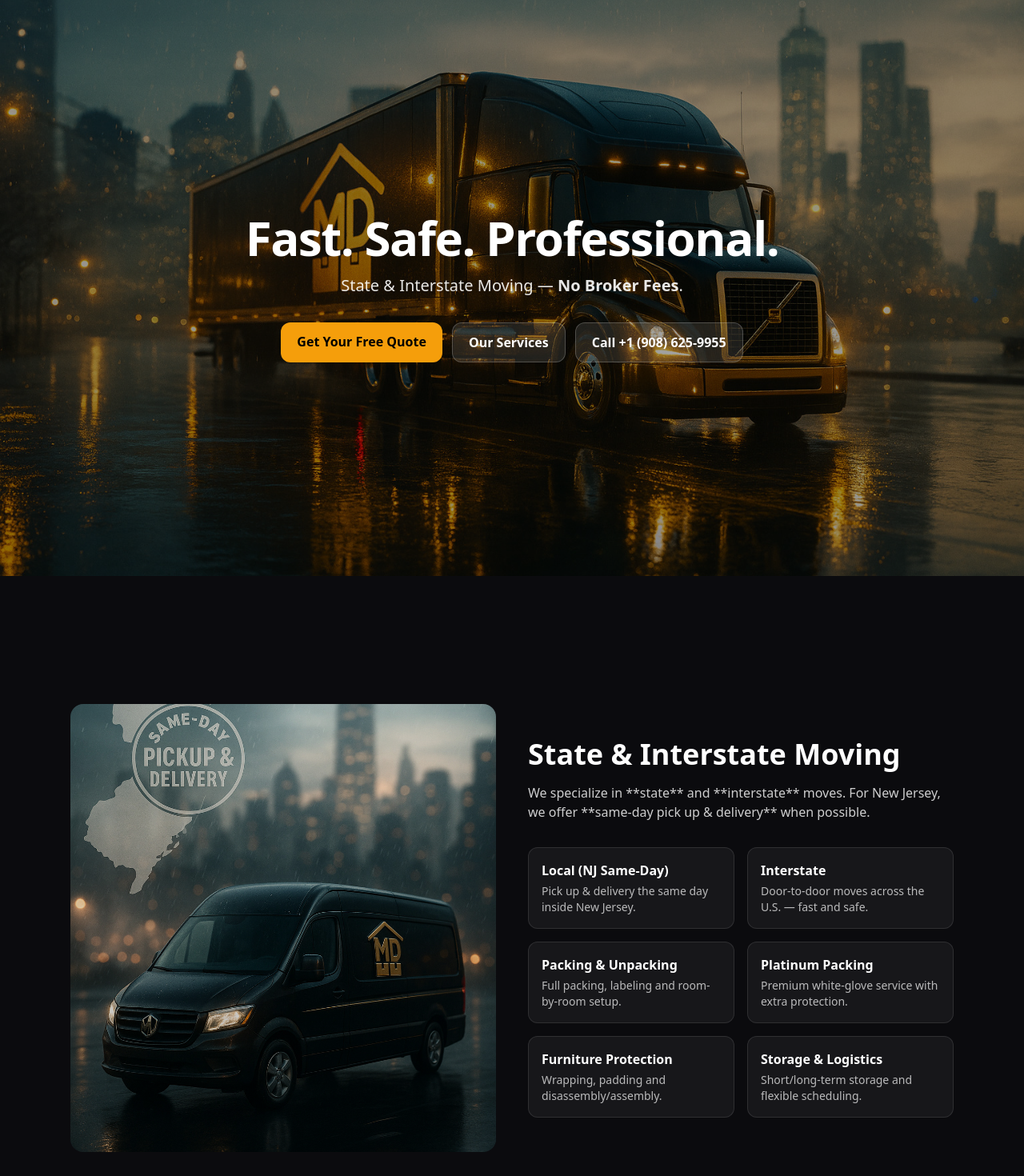
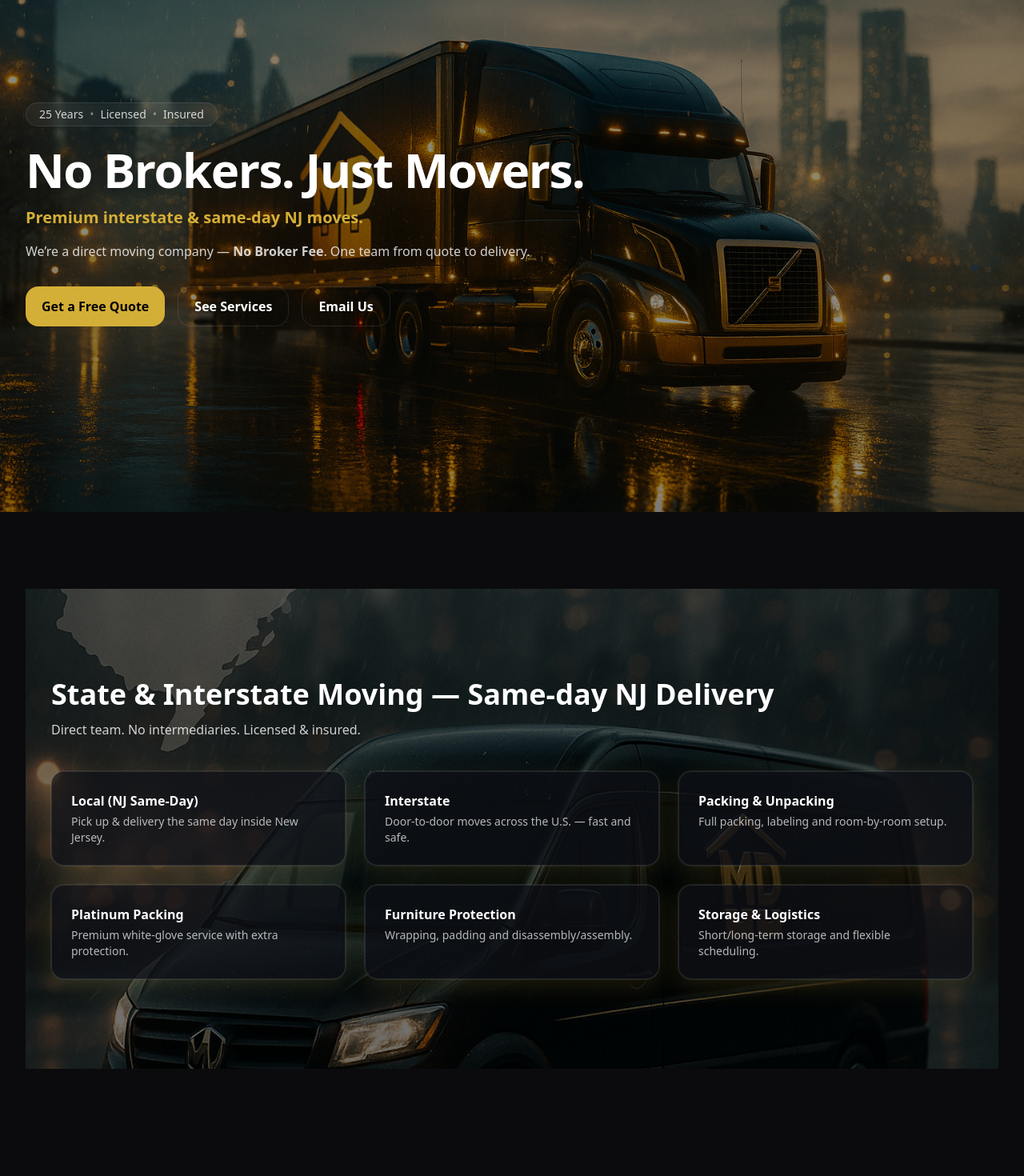
Before and after one commit to davimarti90/md-website, a Next.js app: page / in a window 1280 px wide. Shown: the top 1470 px of the page at 80% size. Built offline with nearby package versions, Linux system fonts and the light colour scheme.

Commit message:
fix image paths

```diff
--- a/app/globals.css
+++ b/app/globals.css
@@ -5,9 +5,8 @@
 /* === BASE === */
 @layer base {
   :root { color-scheme: dark; }
-
-  /* <- aquí es donde fallaba: va dentro de @layer */
-  html, body { @apply bg-mdDark text-white min-h-screen; }
+  html, body { @apply text-white; }
+  body { background-color: #0B0B0E; } /* evita @apply para el color base */
 }
 
 /* === COMPONENTS === */
@@ -16,63 +15,16 @@
   .section { @apply py-16 md:py-24; }
 
   .btn { @apply inline-flex items-center justify-center gap-2 rounded-2xl px-5 py-3 font-semibold transition; }
-  .btn-primary { @apply btn bg-mdGold text-black hover:brightness-95 shadow-glow; }
+  .btn-primary { @apply btn text-black; background-color: #D4AF37; }
   .btn-ghost { @apply btn border border-white/10 bg-white/0 hover:bg-white/5; }
 
-  .card { @apply rounded-2xl border border-white/10 bg-mdGray/70 p-6 shadow; }
-  .badge { @apply inline-flex items-center gap-2 rounded-full px-3 py-1 text-xs font-semibold bg-white/5 border border-white/10; }
+  .card { @apply rounded-2xl border border-white/10; background: rgba(17,18,23,.7); padding: 1.5rem; box-shadow: 0 0 0 1px rgba(255,255,255,.08), 0 8px 30px rgba(212,175,55,.15); }
+  .badge { @apply inline-flex items-center gap-2 rounded-full px-3 py-1 text-xs font-semibold; background: rgba(255,255,255,.05); border: 1px solid rgba(255,255,255,.1); }
   .lead { @apply text-white/70; }
 
-  /* Garantiza que el contenido quede encima del overlay */
-  .section-content { @apply relative z-10; }
+  /* Contenido por encima de overlays */
+  .section-content { position: relative; z-index: 1; }
 }
 
 /* === UTILITIES === */
-@layer utilities {
-  /* ==== BG SECTIONS (hot-fix) ==== */
-
-  .hero-bg {
-    position: relative;
-    min-height: 80svh;     /* alto visible */
-    background-image: url('/images/hero-bg.jpg');
-    background-size: cover;
-    background-position: center;
-    background-repeat: no-repeat;
-  }
-  .hero-bg::before {       /* overlay sutil */
-    content: "";
-    position: absolute;
-    inset: 0;
-    background: linear-gradient(to bottom, rgba(0,0,0,.6), rgba(0,0,0,.35) 40%, rgba(0,0,0,.65));
-  }
-
-  .services-bg {
-    position: relative;
-    min-height: 60svh;
-    background-image: url('/images/services-hero.jpg');
-    background-size: cover;
-    background-position: center;
-    background-repeat: no-repeat;
-  }
-  .services-bg::before {
-    content: "";
-    position: absolute;
-    inset: 0;
-    background: rgba(0,0,0,.40);
-  }
-
-  .process-bg {
-    position: relative;
-    min-height: 60svh;
-    background-image: url('/images/process.jpg');
-    background-size: cover;
-    background-position: center;
-    background-repeat: no-repeat;
-  }
-  .process-bg::before {
-    content: "";
-    position: absolute;
-    inset: 0;
-    background: linear-gradient(to bottom, rgba(0,0,0,.45), rgba(0,0,0,.7));
-  }
-}
+/* (si quieres utilidades extra, ponlas aquí) */
--- a/app/test/page.tsx
+++ /dev/null
@@ -1,22 +0,0 @@
-// app/test/page.tsx
-export default function TestImages() {
-  return (
-    <main style={{ background: "#0B0B0E", color: "white", minHeight: "100vh", padding: 24 }}>
-      <h1 style={{ fontSize: 24, fontWeight: 800, marginBottom: 16 }}>Debug Images</h1>
-
-      <p>Directas de /public/images. Si esto se ve en producción, las rutas, DNS y Vercel están bien.</p>
-
-      <div style={{ display: "grid", gridTemplateColumns: "1fr", gap: 16, marginTop: 24, maxWidth: 1000 }}>
-        <div style={{ position: "relative", height: 280, overflow: "hidden", borderRadius: 12, border: "1px solid rgba(255,255,255,.1)" }}>
-          <img src="/images/hero-bg.jpg?v=6" alt="hero" style={{ width: "100%", height: "100%", objectFit: "cover" }} />
-        </div>
-        <div style={{ position: "relative", height: 280, overflow: "hidden", borderRadius: 12, border: "1px solid rgba(255,255,255,.1)" }}>
-          <img src="/images/services-hero.jpg?v=6" alt="services" style={{ width: "100%", height: "100%", objectFit: "cover" }} />
-        </div>
-        <div style={{ position: "relative", height: 280, overflow: "hidden", borderRadius: 12, border: "1px solid rgba(255,255,255,.1)" }}>
-          <img src="/images/process.jpg?v=6" alt="process" style={{ width: "100%", height: "100%", objectFit: "cover" }} />
-        </div>
-      </div>
-    </main>
-  );
-}
--- a/components/Hero.tsx
+++ b/components/Hero.tsx
@@ -1,41 +1,45 @@
-// components/Hero.tsx
-import Image from "next/image";
-
+// app/components/Hero.tsx
 export default function Hero() {
   return (
-    <section className="relative w-full h-[90vh] overflow-hidden">
+    <section
+      className="relative isolate"
+      style={{ minHeight: "80vh" }} /* evitar purge de tailwind: usamos inline */
+    >
       {/* Fondo */}
-      <Image
-        src="/images/hero-bg.jpg"
-        alt="MD Interstate Moving — hero background"
-        fill
-        priority
-        className="object-cover"
-        sizes="100vw"
-      />
+      <div className="absolute inset-0 -z-10 overflow-hidden pointer-events-none">
+        <img
+          src="/images/hero-bg.jpg?v=5"
+          alt=""
+          aria-hidden="true"
+          className="h-full w-full object-cover object-center block"
+          fetchPriority="high"
+        />
+        <div className="absolute inset-0" style={{ background: "rgba(0,0,0,.45)" }} />
+      </div>
 
-      {/* Oscurecer para legibilidad */}
-      <div className="absolute inset-0 bg-black/40" />
-
-      {/* Contenido */}
-      <div className="relative z-10 h-full max-w-6xl mx-auto px-6 flex flex-col items-center justify-center text-center text-white">
-        <h1 className="text-4xl sm:text-5xl md:text-6xl font-extrabold tracking-tight">
-          Fast. Safe. Professional.
-        </h1>
-        <p className="mt-4 max-w-2xl text-base sm:text-lg md:text-xl text-white/90">
-          State & Interstate Moving — <span className="font-semibold">No Broker Fees</span>.
+      <div className="container-md py-24 lg:py-32">
+        <p className="mb-6 inline-flex items-center gap-2 rounded-full px-4 py-1 text-sm font-medium text-white/80"
+           style={{ background: "rgba(255,255,255,.05)", border: "1px solid rgba(255,255,255,.1)", backdropFilter: "blur(6px)" }}>
+          <span>25 Years</span><span className="opacity-50">•</span><span>Licensed</span>
+          <span className="opacity-50">•</span><span>Insured</span>
         </p>
 
-        <div className="mt-8 flex flex-wrap gap-3 justify-center">
-          <a href="#contact" className="px-5 py-3 rounded-xl bg-amber-500 hover:bg-amber-400 text-black font-semibold transition">
-            Get Your Free Quote
-          </a>
-          <a href="#services" className="px-5 py-3 rounded-xl bg-white/10 hover:bg-white/20 border border-white/20 text-white font-semibold transition">
-            Our Services
-          </a>
-          <a href="tel:+19086259955" className="px-5 py-3 rounded-xl bg-white/10 hover:bg-white/20 border border-white/20 text-white font-semibold transition">
-            Call +1 (908) 625-9955
-          </a>
+        <h1 className="max-w-3xl text-4xl sm:text-5xl lg:text-6xl font-extrabold tracking-tight">
+          No Brokers. Just Movers.
+        </h1>
+
+        <p className="mt-4 max-w-2xl text-xl font-semibold" style={{ color: "#D4AF37" }}>
+          Premium interstate & same-day NJ moves.
+        </p>
+
+        <p className="mt-4 max-w-2xl text-white/80">
+          We’re a direct moving company — <strong>No Broker Fee</strong>. One team from quote to delivery.
+        </p>
+
+        <div className="mt-8 flex flex-wrap gap-4">
+          <a href="#contact" className="btn-primary">Get a Free Quote</a>
+          <a href="#services" className="btn-ghost">See Services</a>
+          <a href="mailto:admin@mdinterstatemoving.com" className="btn-ghost">Email Us</a>
         </div>
       </div>
     </section>
--- a/components/Services.tsx
+++ b/components/Services.tsx
@@ -1,6 +1,4 @@
-// components/Services.tsx
-import Image from "next/image";
-
+// app/components/Services.tsx
 const items = [
   { title: "Local (NJ Same-Day)", desc: "Pick up & delivery the same day inside New Jersey." },
   { title: "Interstate", desc: "Door-to-door moves across the U.S. — fast and safe." },
@@ -12,36 +10,33 @@ const items = [
 
 export default function Services() {
   return (
-    <section id="services" className="section container-md max-w-6xl mx-auto px-6 py-16">
-      <div className="grid lg:grid-cols-2 gap-10 items-center">
-        {/* Imagen lateral */}
-        <div className="relative h-[420px] sm:h-[480px] lg:h-[560px] rounded-2xl overflow-hidden">
-          <Image
-            src="/images/services-hero.jpg"
-            alt="MD Interstate Moving — services"
-            fill
-            className="object-cover"
-            sizes="(min-width:1024px) 50vw, 100vw"
+    <section
+      id="services"
+      className="relative isolate"
+      style={{ minHeight: "60vh" }}
+    >
+      <div className="absolute inset-0 -z-10 overflow-hidden pointer-events-none">
+        <img
+          src="/images/services-hero.jpg?v=5"
+          alt=""
+          aria-hidden="true"
+          className="h-full w-full object-cover object-center block"
+          loading="eager"
         />
-          <div className="absolute inset-0 bg-gradient-to-t from-black/30 to-transparent" />
+        <div className="absolute inset-0" style={{ background: "rgba(0,0,0,.55)" }} />
       </div>
 
-        {/* Lista de servicios */}
-        <div>
-          <h2 className="text-3xl md:text-4xl font-extrabold mb-4 text-white">State & Interstate Moving</h2>
-          <p className="text-white/80 mb-8">
-            We specialize in **state** and **interstate** moves. For New Jersey,
-            we offer **same-day pick up & delivery** when possible.
-          </p>
+      <div className="container-md py-20 lg:py-28">
+        <h2 className="text-3xl md:text-4xl font-extrabold">State & Interstate Moving — Same-day NJ Delivery</h2>
+        <p className="mt-3 max-w-2xl text-white/80">Direct team. No intermediaries. Licensed & insured.</p>
 
-          <ul className="grid sm:grid-cols-2 gap-4">
+        <div className="mt-10 grid gap-6 sm:grid-cols-2 lg:grid-cols-3">
           {items.map((it) => (
-              <li key={it.title} className="rounded-xl border border-white/10 bg-white/5 p-4">
+            <div key={it.title} className="card">
               <h3 className="font-semibold text-white">{it.title}</h3>
               <p className="text-sm text-white/70 mt-1">{it.desc}</p>
-              </li>
+            </div>
           ))}
-          </ul>
         </div>
       </div>
     </section>
--- a/next.config.js
+++ b/next.config.js
@@ -1,5 +1,6 @@
 /** @type {import('next').NextConfig} */
 const nextConfig = {
-  images: { unoptimized: true }, // servimos /public directamente
+  images: { unoptimized: true }, // servimos /public directo, nada de _next/image
+  reactStrictMode: true,
 };
 module.exports = nextConfig;
--- a/tailwind.config.ts
+++ b/tailwind.config.ts
@@ -8,21 +8,11 @@ const config: Config = {
     "./lib/**/*.{js,ts,jsx,tsx,mdx}",
   ],
   theme: {
-    extend: {
-      colors: {
-        mdDark: "#0B0B0E",
-        mdGray: "#111217",
-        mdGold: "#D4AF37",
-      },
-      boxShadow: {
-        glow: "0 0 0 1px rgba(255,255,255,.08), 0 8px 30px rgba(212,175,55,.15)",
-      },
-    },
+    extend: {},
   },
   safelist: [
     { pattern: /bg-(black|white)\/\d{1,3}/ },
     { pattern: /object-(cover|contain|center)/ },
-    { pattern: /min-h-\[.*\]/ },
   ],
 };
 export default config;
```
Also changed, not shown: components/Process.tsx (+24 -24 lines), types/nodemailer.d.ts (deleted, +0 -12 lines), 1 other file (tests, documents, lock files or other folders). Lines whose indentation alone changed are shown as unchanged.
